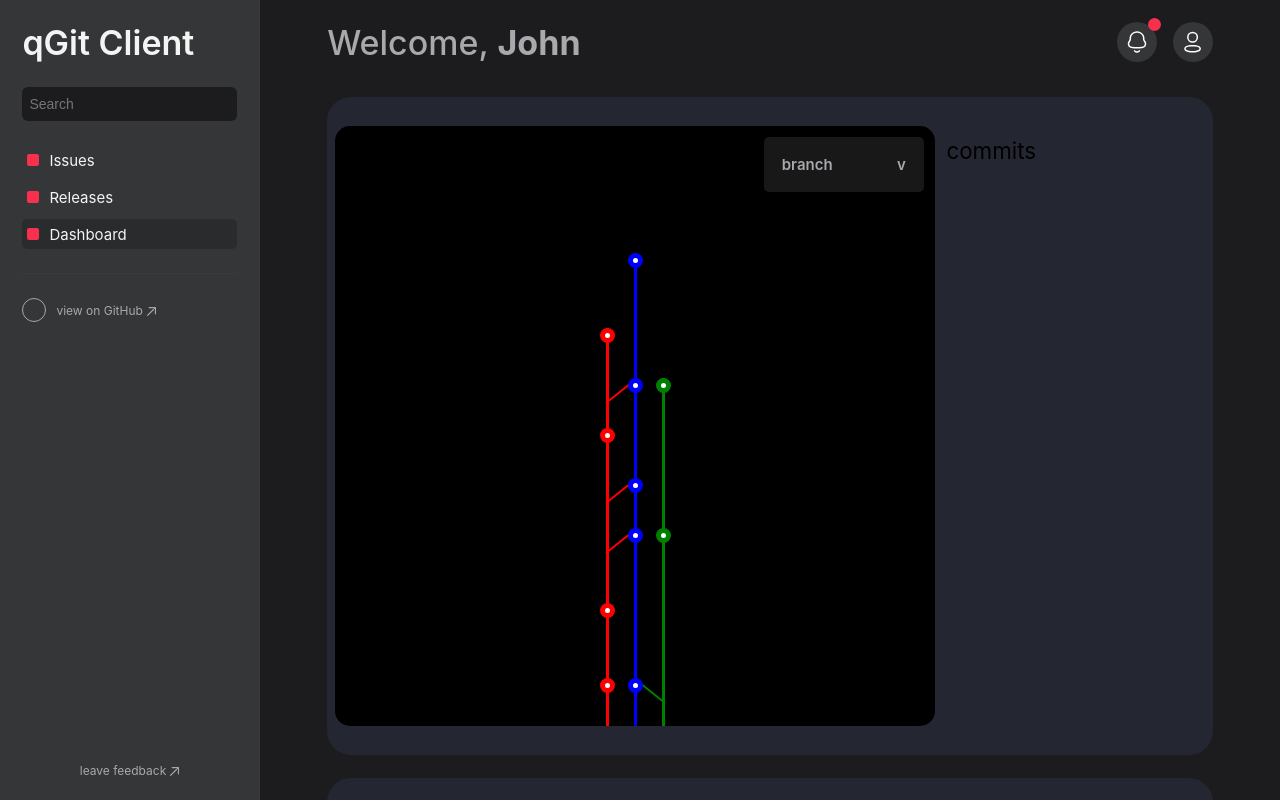
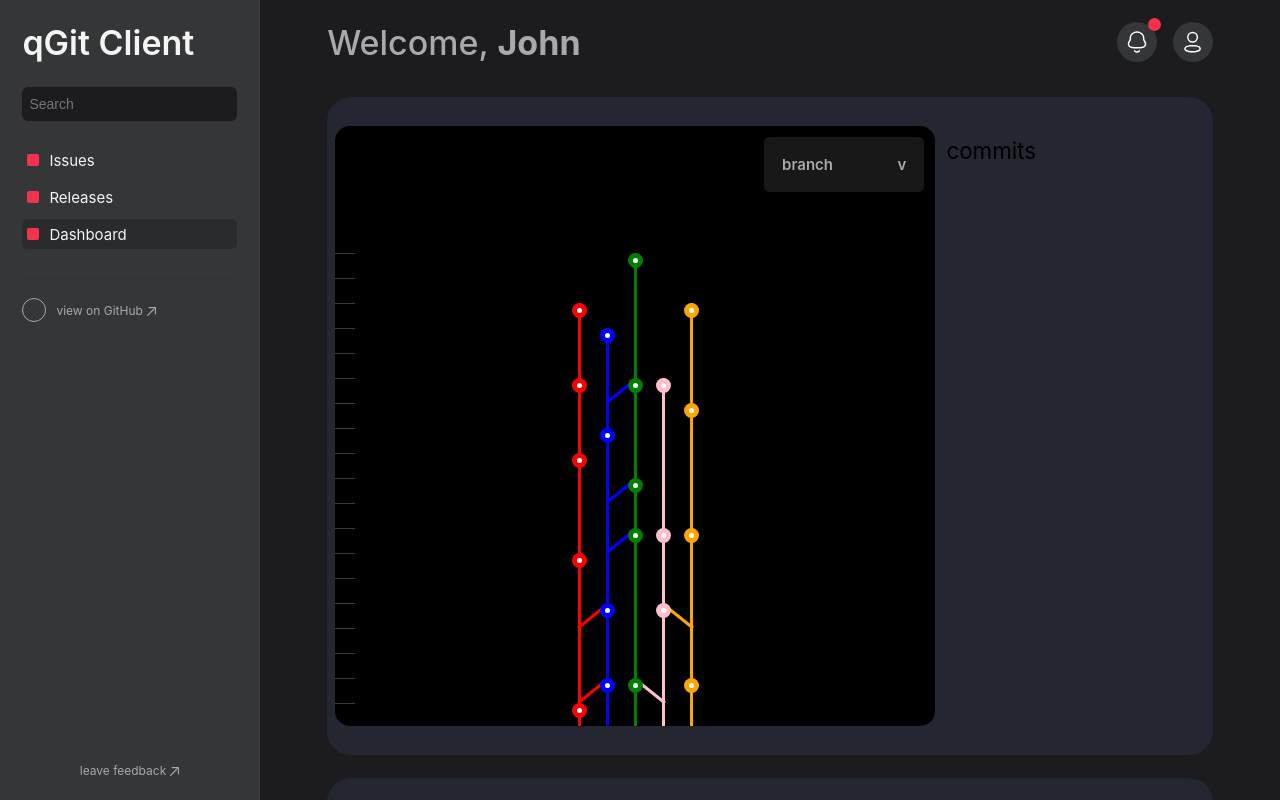
Before and after one commit to boltzmannsBane/QRgit, a React (Create React App) app: page / in a window 1280 px wide. Built offline with nearby package versions, Linux system fonts and the light colour scheme.

Commit message:
more progress with the git topology visualiser

```diff
--- a/src/App.css
+++ b/src/App.css
@@ -1112,7 +1112,7 @@ p {
   overflow-x: hidden;
   background: black;
   border-radius: 15px;
-  padding: 0 1rem !important;
+  padding: 0 !important;
 }
 .git-topology .view-more {
   background: rgba(228, 228, 228, 0.1);
@@ -1121,9 +1121,14 @@ p {
   display: flex;
   width: 160px;
   top: 0.5rem;
-  right: -0.5rem;
+  right: 0.5rem;
   margin-top: 0;
   margin-right: -100%;
+}
+
+.git-topology,
+.git-topology * {
+  cursor: none;
 }
 
 .git-topology .view-more span p {
@@ -1131,12 +1136,28 @@ p {
   color: var(--text-dark);
 }
 
+.git-topology .box {
+  width: 100%;
+}
+
 .lines-container:first-child {
   margin-top: 50px;
 }
 
 .lines-container {
-  display: flex;
+  position: relative;
+  width: 100%;
+  display: flex;
+  justify-content: center;
+}
+
+.ruler {
+  position: absolute;
+  height: 1px;
+  width: 20px;
+  top: 0;
+  left: 0;
+  background: var(--border);
 }
 
 .branch {
@@ -1168,16 +1189,9 @@ p {
   transform: scale(-1, 1) rotateY(180deg);
 }
 
-.branch-main {
-  background: red;
-  z-index: 1000;
-}
-
 .branch-dev {
-  background: blue;
 }
 .branch-dev2 {
-  background: green;
 }
 
 .branch + .branch {
@@ -1195,8 +1209,6 @@ p {
   display: flex;
   justify-content: center;
   align-items: center;
-
-  z-index: 1000;
 }
 .commit-node::after {
   content: "";
@@ -1204,6 +1216,31 @@ p {
   height: 5px;
   background: #fff;
   border-radius: 100%;
+}
+
+.commit-node .commit-description {
+  position: absolute;
+  top: -15px;
+  right: 0;
+  z-index: 1;
+  pointer-events: none;
+}
+
+.branch.reverse .commit-description {
+  right: auto !important;
+  left: 0 !important;
+}
+
+.commit-node .commit-description > div {
+  background: var(--bg-light);
+  margin-right: 30px;
+  border-radius: 5px;
+  padding: 0.5rem;
+}
+
+.branch.reverse .commit-description > div {
+  margin-right: 0;
+  margin-left: 30px;
 }
 
 @keyframes tray-appear {
--- a/src/components/DashboardComponents.js
+++ b/src/components/DashboardComponents.js
@@ -1,6 +1,6 @@
 import { useState, useEffect } from "react";
 import { NotifsIcon, ProfileIcon, DoughnutChart } from "./SVGs.js";
-import { motion } from "framer-motion";
+import { motion, AnimatePresence } from "framer-motion";
 
 export const UserMenuButtons = () => {
   const [state, setState] = useState(false);
@@ -131,65 +131,126 @@ export const DashboardOverview = () => {
 };
 
 const gitData = [
-  [0, 3, 0],
-  [0, 1, 0],
-  [0, 1, 0],
-  [3, 1, 0],
-  [1, 1, 0],
-  [4, 3, 3],
-  [1, 1, 1],
-  [3, 1, 1],
-  [1, 1, 1],
-  [4, 3, 1],
-  [1, 1, 1],
-  [4, 3, 3],
-  [1, 1, 1],
-  [1, 1, 1],
-  [3, 1, 1],
-  [1, 1, 1],
-  [1, 1, 1],
-  [3, 3, 4],
-  [1, 1, 1],
-  [3, 1, 3],
-  [1, 1, 1],
-  [3, 1, 1],
-  [1, 1, 1],
-  [1, 1, 3],
-  [4, 3, 1],
-  [1, 1, 1],
-  [1, 1, 1],
-  [3, 3, 4],
-  [1, 1, 1],
-  [3, 1, 1],
-  [1, 1, 3],
-  [1, 1, 1],
-  [2, 1, 3],
-  [0, 1, 1],
-  [0, 1, 2],
-  [0, 1, 0],
+  [0, 0, 3, 0, 0],
+  [0, 0, 1, 0, 0],
+  [3, 0, 1, 0, 3],
+  [1, 3, 1, 0, 1],
+  [1, 1, 1, 0, 1],
+  [3, 4, 3, 3, 1],
+  [1, 1, 1, 1, 3],
+  [1, 3, 1, 1, 1],
+  [3, 1, 1, 1, 1],
+  [1, 4, 3, 1, 1],
+  [1, 1, 1, 1, 1],
+  [1, 4, 3, 3, 3],
+  [3, 1, 1, 1, 1],
+  [1, 1, 1, 1, 1],
+  [4, 3, 1, 3, 4],
+  [1, 1, 1, 1, 1],
+  [1, 1, 1, 1, 1],
+  [4, 3, 3, 4, 3],
+  [3, 1, 1, 1, 1],
+  [1, 3, 1, 3, 1],
+  [1, 1, 1, 1, 3],
+  [1, 3, 1, 1, 1],
+  [3, 1, 1, 1, 1],
+  [1, 1, 1, 3, 3],
+  [1, 4, 3, 1, 1],
+  [1, 1, 1, 3, 4],
+  [1, 1, 1, 1, 1],
+  [1, 3, 3, 4, 2],
+  [2, 1, 1, 1, 0],
+  [0, 1, 1, 1, 0],
+  [0, 1, 1, 2, 0],
+  [0, 1, 1, 0, 0],
+  [0, 2, 1, 0, 0],
+  [0, 0, 1, 0, 0],
+  [0, 0, 1, 0, 0],
+  [0, 0, 1, 0, 0],
 ];
 
 const GitTopology = () => {
   //eh
-  function read(branchIndex) {
-    return branchesTable[branchIndex];
-  }
-  const colors = ["red", "blue", "green"];
-  const branchesTable = ["main", "dev", "dev2"];
+
+  const commits = [
+    {
+      hash: "35e32b6a00dec02ae7d7c45c6b7106779a124685",
+      date: "10.12.2021",
+      message:
+        "Lorem ipsum dolor sit amet, consectetur adipiscing elit, sed do eiusmod tempor incididunt ut labore et dolore magna aliqua. Ut enim ad minim veniam, quis nostrud exercitation ullamco laboris nisi ut aliquip ex ea commodo consequat.",
+    },
+  ];
+
+  useEffect(() => {
+    const gitMap = document.querySelector(".git-topology");
+    const cursor = document.querySelector(".cursor");
+
+    gitMap.addEventListener(
+      "mousemove",
+      () =>
+        !cursor.classList.contains("active") && cursor.classList.add("active")
+    );
+    gitMap.addEventListener("mouseleave", () => {
+      cursor.classList.remove("active");
+
+      cursor.classList.remove("pressed");
+    });
+    gitMap.addEventListener("mousedown", () => cursor.classList.add("pressed"));
+    gitMap.addEventListener("mouseup", () =>
+      cursor.classList.remove("pressed")
+    );
+
+    gitMap.addEventListener("mousedown", mouseDownHandler);
+    document.addEventListener("mousemove", (e) => {
+      cursor.setAttribute(
+        "style",
+        "top:  " + (e.clientY - 10) + "px; left: " + (e.clientX - 10) + "px; "
+      );
+    });
+
+    let pos = { top: 0, left: 0, x: 0, y: 0 };
+    let isDown = false;
+
+    function mouseDownHandler(e) {
+      pos = {
+        // The current scroll
+        top: gitMap.scrollTop,
+        // Get the current mouse position
+        y: e.clientY,
+      };
+
+      isDown = true;
+      document.addEventListener("mousemove", mouseMoveHandler);
+      document.addEventListener("mouseup", mouseUpHandler);
+    }
+
+    function mouseMoveHandler(e) {
+      if (!isDown) return;
+      const dy = e.clientY - pos.y;
+
+      // Scroll the element
+      gitMap.scrollTop = pos.top - dy;
+    }
+
+    function mouseUpHandler() {
+      isDown = false;
+    }
+  }, []);
+
+  const colors = ["red", "blue", "green", "pink", "orange"];
   const gitMapElementsTable = (branchIndex, vertIndex) => [
     // 0 - "nothing"
     <div class="branch" />,
 
     // 1 - "normal"
-    <div class={`branch branch-${read(branchIndex, vertIndex)}`} />,
+    <div style={{ background: `${colors[branchIndex]}` }} class={`branch `} />,
 
     // 2 - "branch created"
     <div
-      class={`branch branch-${read(branchIndex, vertIndex)} birth ${
-        branchIndex > 1 && "reverse"
-      }`}
+      style={{ background: `${colors[branchIndex]}` }}
+      class={`branch  birth ${branchIndex > 1 && "reverse"}`}
     >
-      <CommitNode />
+      <CommitNode data={commits[0]} />
       <svg>
         <defs>
           <linearGradient
@@ -199,7 +260,14 @@ const GitTopology = () => {
             x2="100%"
             y2="0%"
           >
-            <stop offset="0%" stop-color="blue" />
+            <stop
+              offset="0%"
+              stop-color={
+                branchIndex > 2
+                  ? colors[branchIndex - 1]
+                  : colors[branchIndex + 1]
+              }
+            />
             <stop offset="100%" stop-color={colors[branchIndex]} />
           </linearGradient>
         </defs>
@@ -212,18 +280,20 @@ const GitTopology = () => {
     </div>,
 
     // 3 - "a commit node"
-    <div class={`branch branch-${read(branchIndex, vertIndex)}`}>
-      <CommitNode />
+    <div
+      style={{ background: `${colors[branchIndex]}` }}
+      class={`branch ${branchIndex > 1 && "reverse"}`}
+    >
+      <CommitNode data={commits[0]} />
     </div>,
 
     // 4 - "pull request"
     <div
-      class={`branch branch-${read(branchIndex, vertIndex)} ${
-        branchIndex > 1 && "reverse"
-      }`}
+      class={`branch  ${branchIndex > 1 && "reverse"}`}
+      style={{ background: `${colors[branchIndex]}` }}
     >
       <svg>
-        <path d="M25 5  0 25" stroke-width="2" stroke={colors[branchIndex]} />
+        <path d="M25 5  0 25" stroke-width="3" stroke={colors[branchIndex]} />
       </svg>
     </div>,
   ];
@@ -232,7 +302,10 @@ const GitTopology = () => {
     arr.map((branch, branchIndex) => buildTree(branch, branchIndex, vertIndex));
 
   const rows = gitData.map((row, index) => (
-    <div class="lines-container">{columns(row)}</div>
+    <div class="lines-container">
+      {columns(row)}
+      <div class="ruler" />
+    </div>
   ));
 
   function buildTree(val, branchIndex, vertIndex) {
@@ -251,12 +324,48 @@ const GitTopology = () => {
         </span>
       </div>
       <div class="box">{rows}</div>
+      <div class="penis" />
     </div>
   );
 };
 
-const CommitNode = () => {
-  return <div class="commit-node"></div>;
+const CommitNode = ({ data }) => {
+  const [hovered, setHovered] = useState(false);
+
+  function makeid(length) {
+    var result = [];
+    var characters =
+      "ABCDEFGHIJKLMNOPQRSTUVWXYZabcdefghijklmnopqrstuvwxyz0123456789";
+    var charactersLength = characters.length;
+    for (var i = 0; i < length; i++) {
+      result.push(
+        characters.charAt(Math.floor(Math.random() * charactersLength))
+      );
+    }
+    return result.join("");
+  }
+  return (
+    <div
+      onMouseOver={() => setHovered(true)}
+      onMouseLeave={() => setHovered(false)}
+      class="commit-node"
+      id={makeid(6)}
+    >
+      <AnimatePresence>
+        {hovered && (
+          <motion.div
+            class={`commit-description `}
+            onClick={(e) => e.stopPropagation()}
+          >
+            {" "}
+            <div>
+              <p>{data.date}</p>
+            </div>
+          </motion.div>
+        )}
+      </AnimatePresence>
+    </div>
+  );
 };
 
 export const DashboardGoalsDigest = () => {
@@ -389,12 +498,6 @@ const GoalOverviewGanttChart = () => {
     gantt.addEventListener("mouseup", () => cursor.classList.remove("pressed"));
 
     chart.addEventListener("mousedown", mouseDownHandler);
-    document.addEventListener("mousemove", (e) => {
-      cursor.setAttribute(
-        "style",
-        "top: " + e.clientY + "px; left: " + e.clientX + "px; "
-      );
-    });
 
     // hor scroll functionality for the chart's responsiveness
     let pos = { top: 0, left: 0, x: 0, y: 0 };
```
